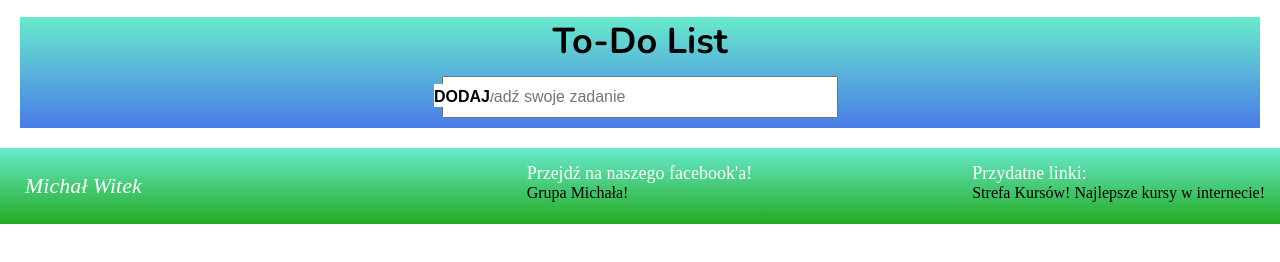
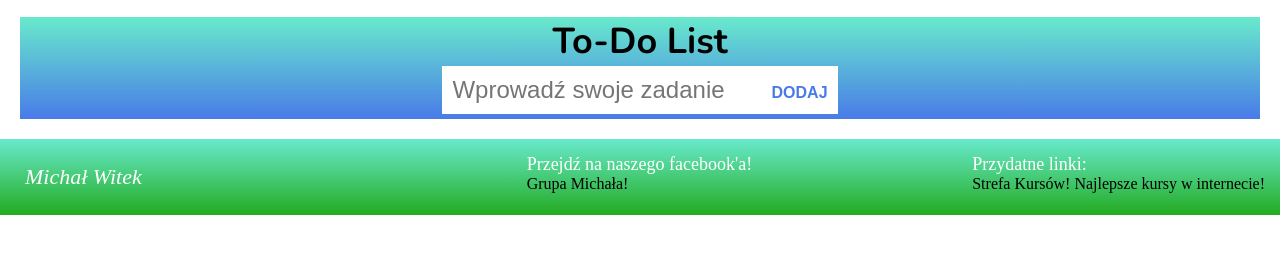
Before and after one commit to raavwit/flex, a plain HTML site: page todonoboot.html in a window 1280 px wide. Shown: the part 102-364 px from the top of the page. Drawn offline with nearby package versions, Linux system fonts and the light colour scheme; files whose address does not match are found by name.

Commit message:
Add files via upload

```diff
--- a/style.css
+++ b/style.css
@@ -57,25 +57,35 @@
 
     .todo {
         color: black!important;
-
+        width: 400px;
+        display: flex;
+        flex-direction: column;
+        align-items: center;
+        margin: auto;
     }
 
     .todo h1 {
         font-size: 36px;
     }
 
-    .input {
-        padding: 10px 0 10px 0;
-        margin: 10px 0 10px 0;
+    .task {
+        background-color: #fff;
+        padding: 10px;
+        margin-bottom: 5px;
     }
 
-    .task > button {
-        position: absolute;
-        right: 790px;
-        top: 186px;
-        background-color: #fff;
-        font-size: 20px;
+    .input {
+        width: 315px;
         border: none;
+        font-size: 24px;
+        background: #fff;
+        color: #2f4f4f;
+    }
+
+    button {
+        background: #fff;
+        border: none;
+        color: #497BE8;
     }
 
     .fa {
```
